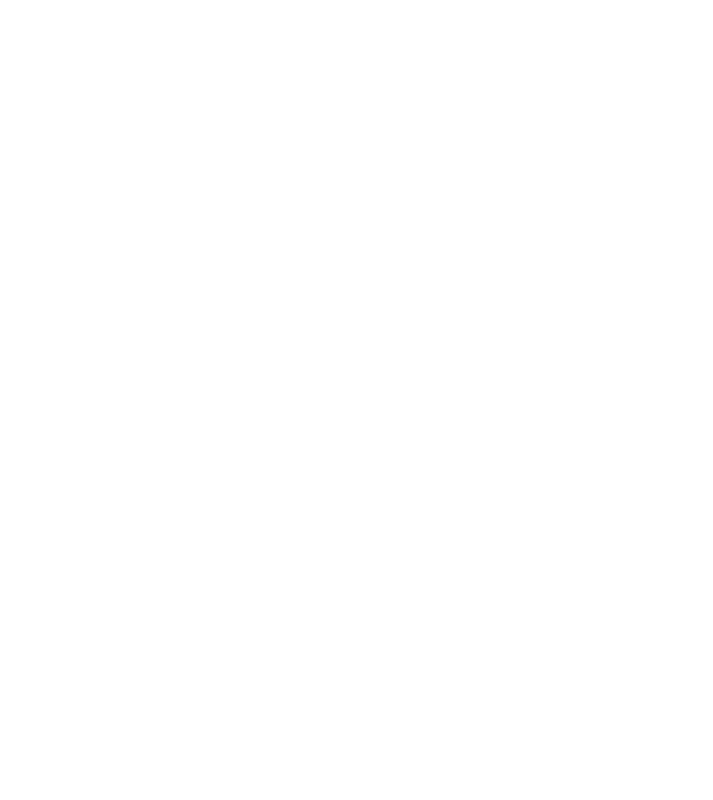
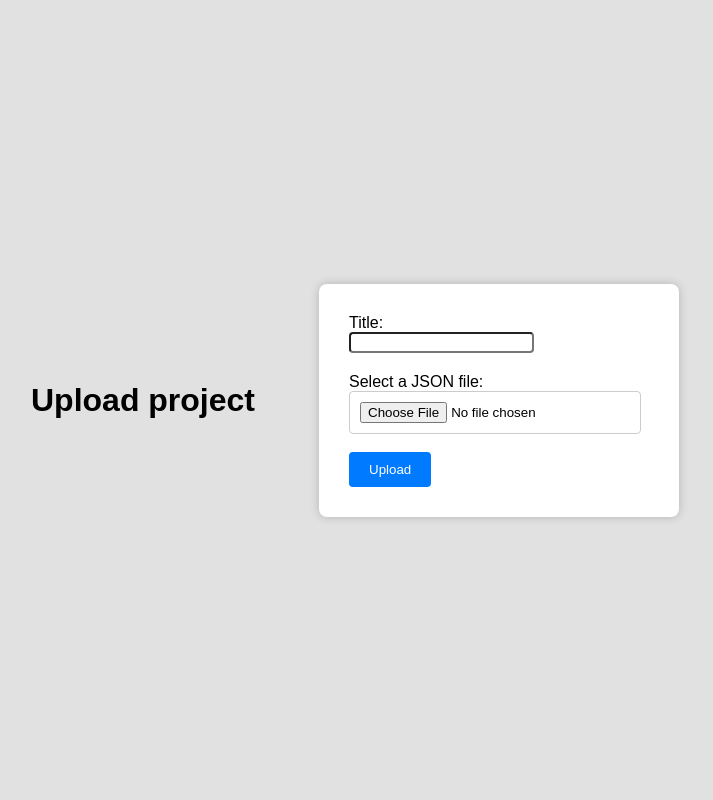
Before and after one commit to korbinib/dsw2seek, a Flask app: page / in a window 1280 px wide. Before the commit the part shown is empty. Shown: the whole page, without its empty margins (317-1030 px from the left). Run offline with Flask 3, Linux system fonts and the light colour scheme.

Commit message:
frontend form made

```diff
--- a/app/static/style.css
+++ b/app/static/style.css
@@ -0,0 +1,53 @@
+/*Styling for index form*/
+body {
+    font-family: Arial, sans-serif;
+    background-color: #e1e1e1;
+    display: flex;
+    justify-content: center;
+    align-items: center;
+    height: 100vh;
+    margin: 0;
+}
+
+h1 {
+    text-align: center;
+    margin: 5%;
+}
+
+form {
+    background-color: #fff;
+    border-radius: 8px;
+    box-shadow: 0px 0px 10px rgba(0, 0, 0, 0.2);
+    padding: 30px;
+    width: 300px;
+}
+
+label {
+    display: block;
+}
+
+input[type='text']{
+    margin-bottom: 20px;
+    border-radius: 4px;
+}
+
+input[type="file"] {
+    width: 90%;
+    padding: 10px;
+    border: 1px solid #ccc;
+    border-radius: 4px;
+}
+
+input[type="submit"] {
+    align-items: center;
+    background-color: #007BFF;
+    color: #fff;
+    border: none;
+    border-radius: 4px;
+    padding: 10px 20px;
+    cursor: pointer;
+}
+
+input[type="submit"]:hover {
+    background-color: #0056b3;
+}
--- a/app/templates/index.html
+++ b/app/templates/index.html
@@ -4,6 +4,17 @@
     <meta charset="UTF-8" />
     <link rel="stylesheet" href="../static/style.css" />
     <title>dsw2seek</title>
+
+    <h1>Upload project</h1>
+    <form id="uploadForm" action="./upload" method="post">
+      <label for="title">Title:</label>
+      <input type="text" id="title" name="title" required>
+      <label for="jsonFile">Select a JSON file:</label>
+      <input type="file" id="jsonFile" name="jsonFile" accept=".json" required>
+      <br><br>
+      <input type="submit" value="Upload">
+    </form>
+
   </head>
   <body></body>
 </html>
```
